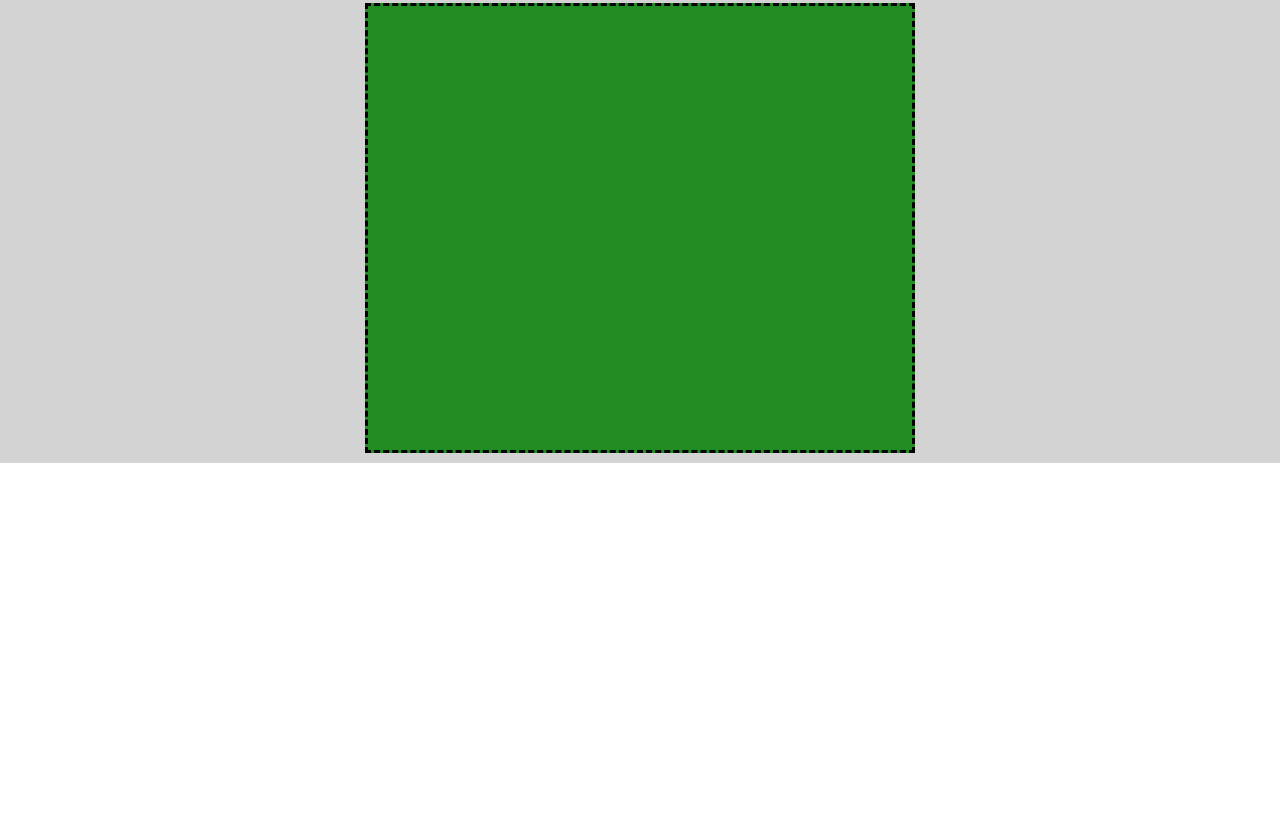
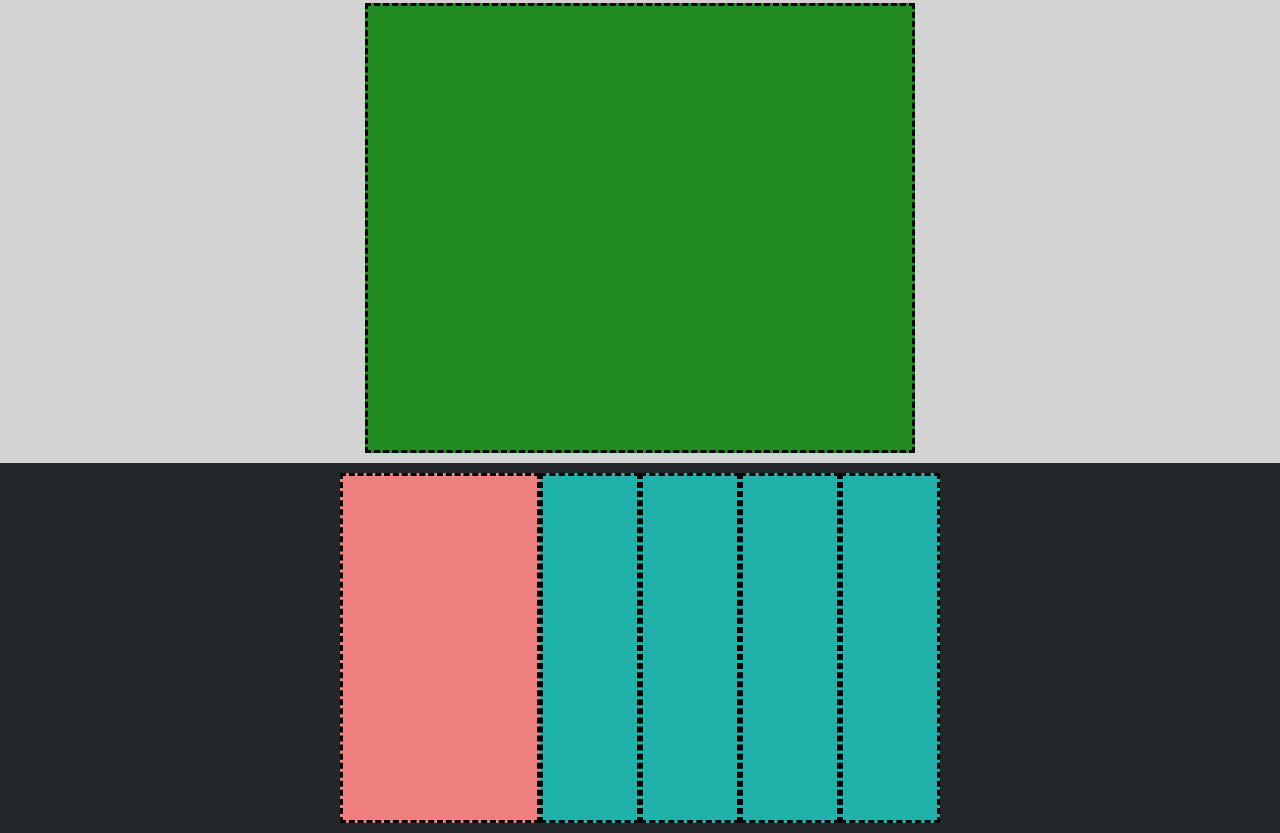
Before and after one commit to StaglianoM/htmlcss-struttura-discord, a plain HTML site: page index.html in a window 1280 px wide. Shown: the part 1249-2082 px from the top of the page. Before the commit the page ends 1712 px from the top, so only its background shows below. Drawn offline with Linux system fonts and the light colour scheme.

Commit message:
6° box/ (need recheck)

```diff
--- a/index.html
+++ b/index.html
@@ -100,6 +100,22 @@
         </div>
     </section>
 
+    <!-- box 6 -->
+
+    <section class="box-6">
+        <div class="container-6">
+            <div class="row-6">
+                <div class="parent-6">
+                    <div class="child-6"></div>
+                    <div class="child-6-1"></div>
+                    <div class="child-6-1"></div>
+                    <div class="child-6-1"></div>
+                    <div class="child-6-1"></div>
+                </div>
+            </div>
+        </div>
+    </section>
+
 </body>
 
 </html>
--- a/style.css
+++ b/style.css
@@ -128,3 +128,32 @@ a {
     height: 450px;
     border-style: dashed;
 }
+
+
+.parent-6 {
+    background-color: #23272a;
+    width: 100%;
+    min-height: 300px;
+    display: flex;
+    justify-content: center;
+    align-items: center;
+    padding: 10px;
+    margin: 0;
+    box-sizing: border-box;
+}
+
+.child-6 {
+    background-color: #f08080;
+    width: 200px;
+    height: 350px;
+    border-style: dashed;
+    margin: 0px;
+}
+
+.child-6-1 {
+    background-color: #20b2aa;
+    width: 100px;
+    height: 350px;
+    border-style: dashed;
+    margin: 0 px;
+}
```
